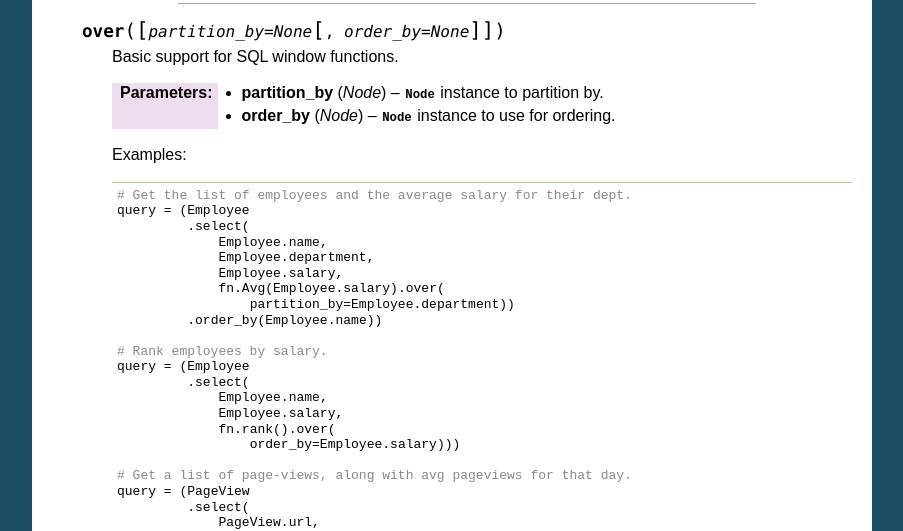
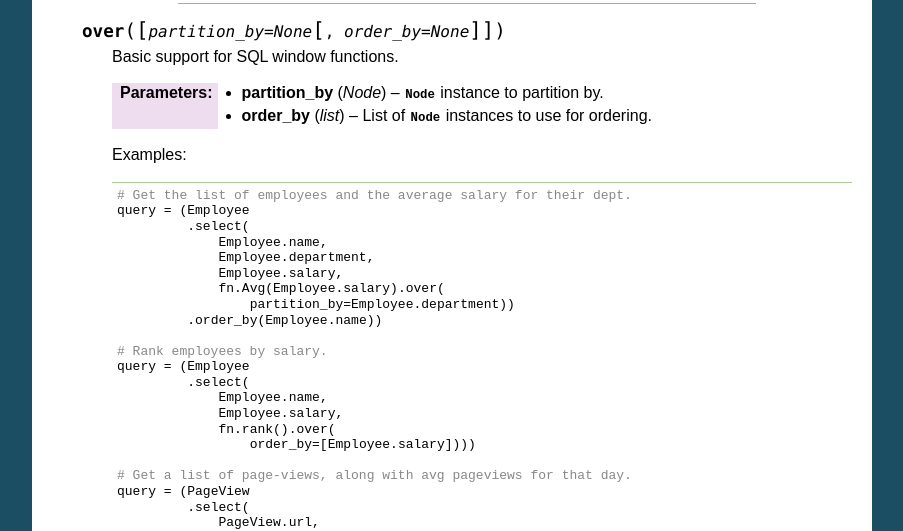
Before and after one commit to coleifer/peewee, a Sphinx documentation site: the page built from docs/peewee/api.rst, in a window 1280 px wide and 900 px high, scrolled down 29075 px. Shown: the part 153-684 px from the top of the window, without its empty margins (198-1101 px from the left). Built offline with Sphinx 7.4.7, drawn with Linux system fonts in a browser that asks for light colours.

Commit message:
Revert "Order by in over() takes node."
This reverts commit f7b8cf817ed160d9841ff682f81aa1b9f5ad55ad.

```diff
--- a/docs/peewee/api.rst
+++ b/docs/peewee/api.rst
@@ -1831,7 +1831,7 @@ Misc
         Basic support for SQL window functions.
 
         :param Node partition_by: :py:class:`Node` instance to partition by.
-        :param Node order_by: :py:class:`Node` instance to use for ordering.
+        :param list order_by: List of :py:class:`Node` instances to use for ordering.
 
         Examples:
 
@@ -1853,7 +1853,7 @@ Misc
                          Employee.name,
                          Employee.salary,
                          fn.rank().over(
-                             order_by=Employee.salary)))
+                             order_by=[Employee.salary])))
 
             # Get a list of page-views, along with avg pageviews for that day.
             query = (PageView
--- a/docs/peewee/querying.rst
+++ b/docs/peewee/querying.rst
@@ -517,7 +517,7 @@ parameters.
                  Employee.name,
                  Employee.salary,
                  fn.rank().over(
-                     order_by=Employee.salary)))
+                     order_by=[Employee.salary])))
 
 For general information on window functions, check
 out the `postgresql docs <http://www.postgresql.org/docs/9.1/static/tutorial-window.html>`_.
--- a/peewee.py
+++ b/peewee.py
@@ -393,7 +393,7 @@ class Func(Node):
         if order_by:
             over_clauses.append(Clause(
                 SQL('ORDER BY'),
-                order_by))
+                *order_by))
         return Clause(self, SQL('OVER'), EnclosedClause(Clause(*over_clauses)))
 
     def __getattr__(self, attr):
--- a/tests.py
+++ b/tests.py
@@ -4292,7 +4292,7 @@ if test_db.window_functions:
                          NullModel.int_field,
                          NullModel.float_field,
                          fn.rank().over(
-                             order_by=NullModel.float_field))
+                             order_by=[NullModel.float_field]))
                      .order_by(NullModel.id))
 
             self.assertEqual(list(query.tuples()), [
@@ -4310,7 +4310,7 @@ if test_db.window_functions:
                          NullModel.float_field,
                          fn.rank().over(
                              partition_by=NullModel.int_field,
-                             order_by=NullModel.float_field.desc()))
+                             order_by=[NullModel.float_field.desc()]))
                      .order_by(NullModel.id))
 
             self.assertEqual(list(query.tuples()), [
```
